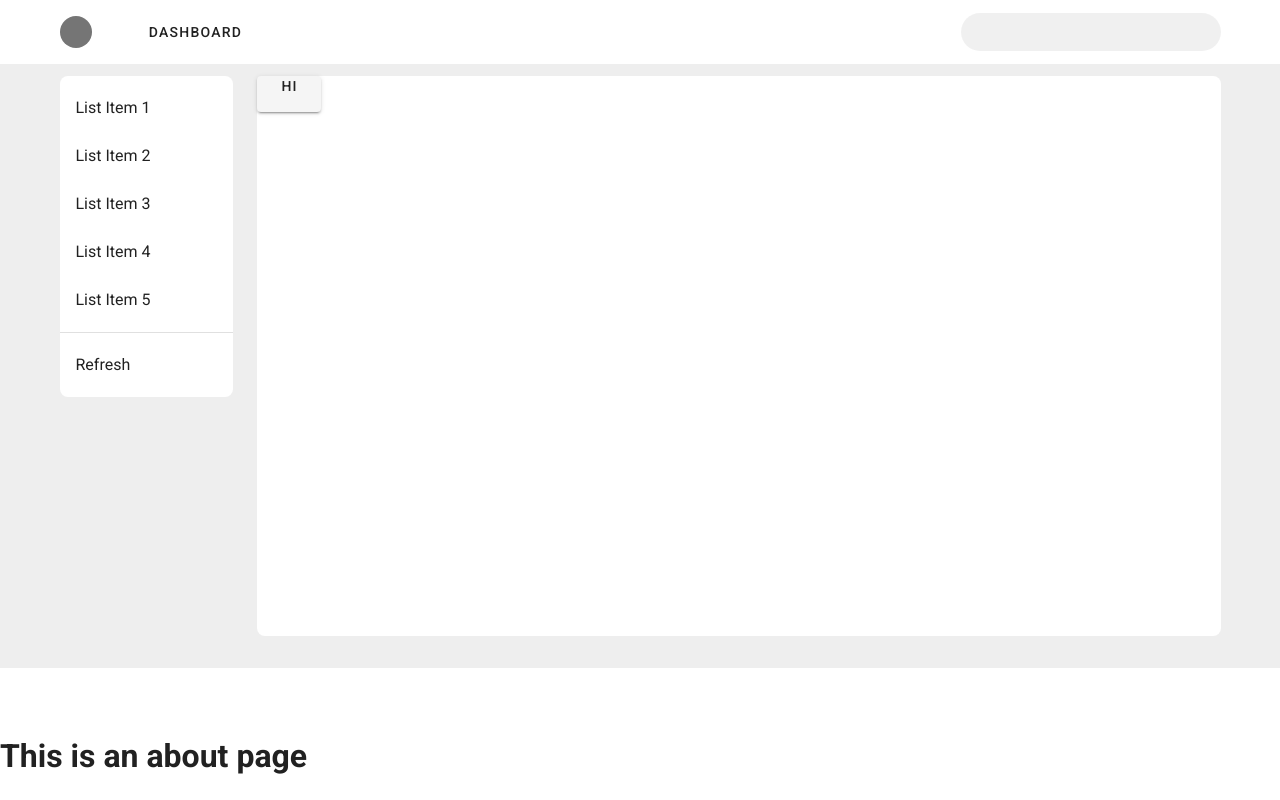
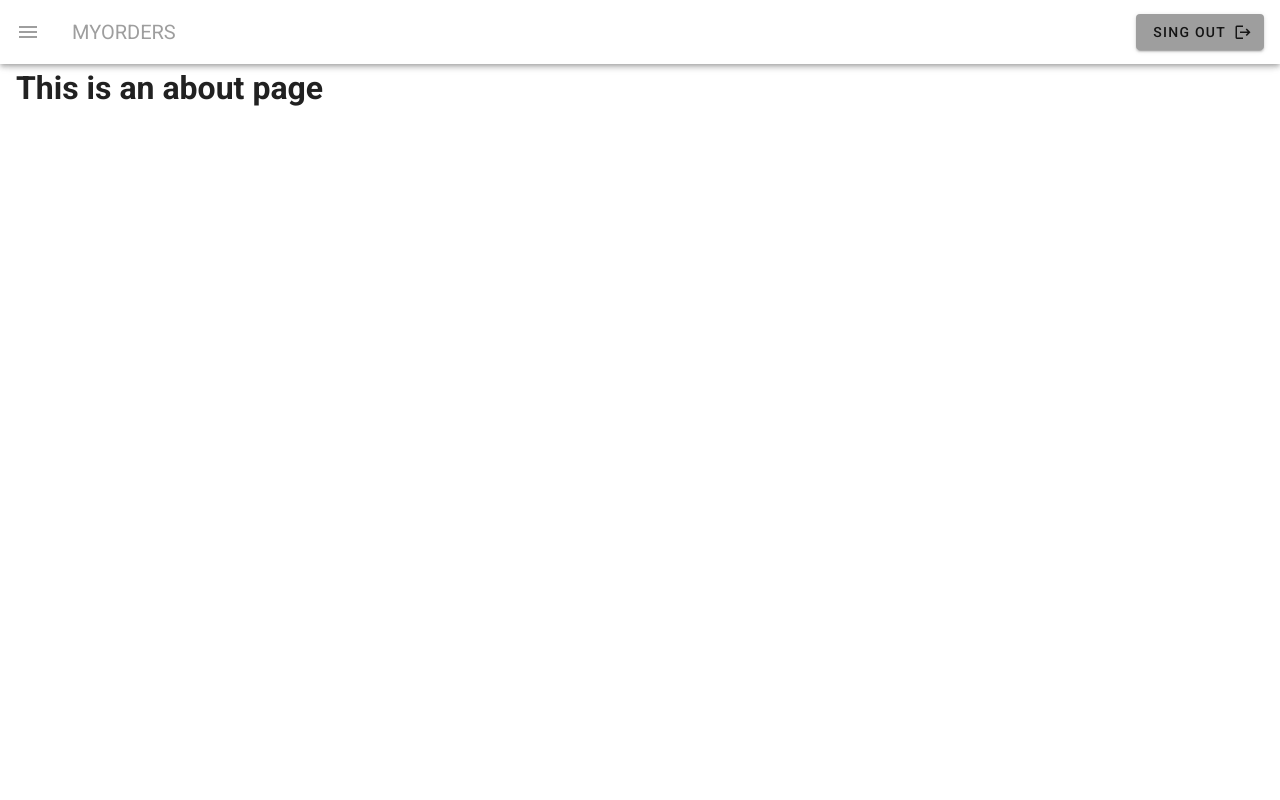
Before and after one commit to iPoe/rest-clients, a Vue app: page /about in a window 1280 px wide. Built offline with nearby package versions, Linux system fonts and the light colour scheme.

Commit message:
navbar creation

```diff
--- a/src/App.vue
+++ b/src/App.vue
@@ -1,87 +1,8 @@
 
 <template>
-  <v-app id="inspire">
-    <v-app-bar
-      app
-      color="white"
-      flat
-    >
-      <v-container class="py-0 fill-height">
-        <v-avatar
-          class="mr-10"
-          color="grey darken-1"
-          size="32"
-        ></v-avatar>
-
-        <v-btn
-          v-for="link in links"
-          :key="link"
-          text
-        >
-          {{ link }}
-        </v-btn>
-
-        <v-spacer></v-spacer>
-
-        <v-responsive max-width="260">
-          <v-text-field
-            dense
-            flat
-            hide-details
-            rounded
-            solo-inverted
-          ></v-text-field>
-        </v-responsive>
-      </v-container>
-    </v-app-bar>
-
-    <v-main class="grey lighten-3">
-      <v-container>
-        <v-row>
-          <v-col cols="2">
-            <v-sheet rounded="lg">
-              <v-list color="transparent">
-                <v-list-item
-                  v-for="n in 5"
-                  :key="n"
-                  link
-                >
-                  <v-list-item-content>
-                    <v-list-item-title>
-                      List Item {{ n }}
-                    </v-list-item-title>
-                  </v-list-item-content>
-                </v-list-item>
-
-                <v-divider class="my-2"></v-divider>
-
-                <v-list-item
-                  link
-                  color="grey lighten-4"
-                >
-                  <v-list-item-content>
-                    <v-list-item-title>
-                      Refresh
-                    </v-list-item-title>
-                  </v-list-item-content>
-                </v-list-item>
-              </v-list>
-            </v-sheet>
-          </v-col>
-
-          <v-col>
-            <v-sheet
-              min-height="70vh"
-              rounded="lg"
-            >
-              <!--  -->
-              <v-btn><p>Hi</p></v-btn>
-            </v-sheet>
-          </v-col>
-        </v-row>
-      </v-container>
-    </v-main>
-    <v-main>
+  <v-app class="grey lighten-4">
+    <Navbar />
+    <v-main class="mx-4 mb-4">
       <router-view/>
     </v-main>
   </v-app>
@@ -89,9 +10,11 @@
 
 
 <script>
+import Navbar from './components/Navbar.vue';
 
 export default {
   name: 'App',
+  components : {Navbar},
 
   data: () => ({
     links: [
--- /dev/null
+++ b/src/components/Navbar.vue
@@ -0,0 +1,54 @@
+<template>
+    <div>
+        <v-navigation-drawer :clipped="clipped" v-model="drawer"
+      bottom
+      temporary app dark class="primary lighten-3">
+            <v-list dense>
+                <v-list-item-group>
+                    <v-list-item v-for="(item,i) in items" :key="i">
+                        <v-list-item-icon>
+                            <v-icon v-text="item.icon"></v-icon>
+                        </v-list-item-icon>
+                        <v-list-item-content v-text="item.text"></v-list-item-content>
+
+                    </v-list-item>
+                </v-list-item-group>
+
+            </v-list>
+        </v-navigation-drawer>
+
+
+        <v-toolbar fixed app :clipped-left="clipped">
+            <v-app-bar-nav-icon @click.stop="drawer = !drawer" class="grey--text"></v-app-bar-nav-icon>
+            <v-toolbar-title class="text-uppercase grey--text">
+                <span class="font weight-light">My</span>
+                <span>Orders</span>
+            </v-toolbar-title>
+            <v-spacer></v-spacer>
+            <v-btn flat color="grey">
+                <span>Sing Out</span>
+                <v-icon right>mdi-logout</v-icon>
+            </v-btn>
+        </v-toolbar>
+
+
+    </div>
+
+</template>
+<script>
+export default {
+    data(){
+        return {
+            drawer: false,
+            clipped: false,
+            items: [
+                { text: 'Real-Time', icon: 'mdi-clock' },
+                { text: 'Audience', icon: 'mdi-account' },
+                { text: 'Conversions', icon: 'mdi-flag' },
+
+            ]
+        }
+    }
+
+}
+</script>
--- a/src/main.js
+++ b/src/main.js
@@ -2,6 +2,7 @@ import Vue from 'vue'
 import App from './App.vue'
 import router from './router'
 import vuetify from './plugins/vuetify'
+
 
 Vue.config.productionTip = false
 
```
Also changed, not shown: src/views/List.vue (+14 -0 lines).
